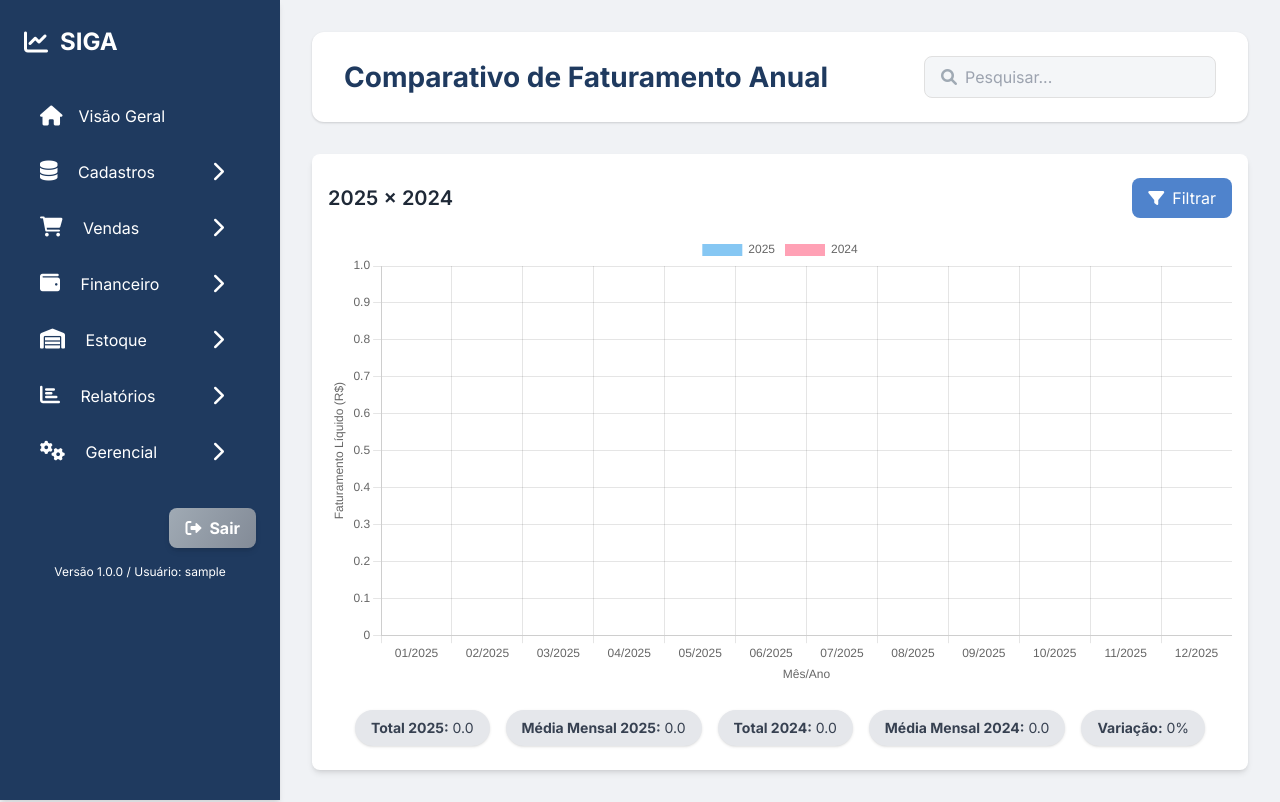
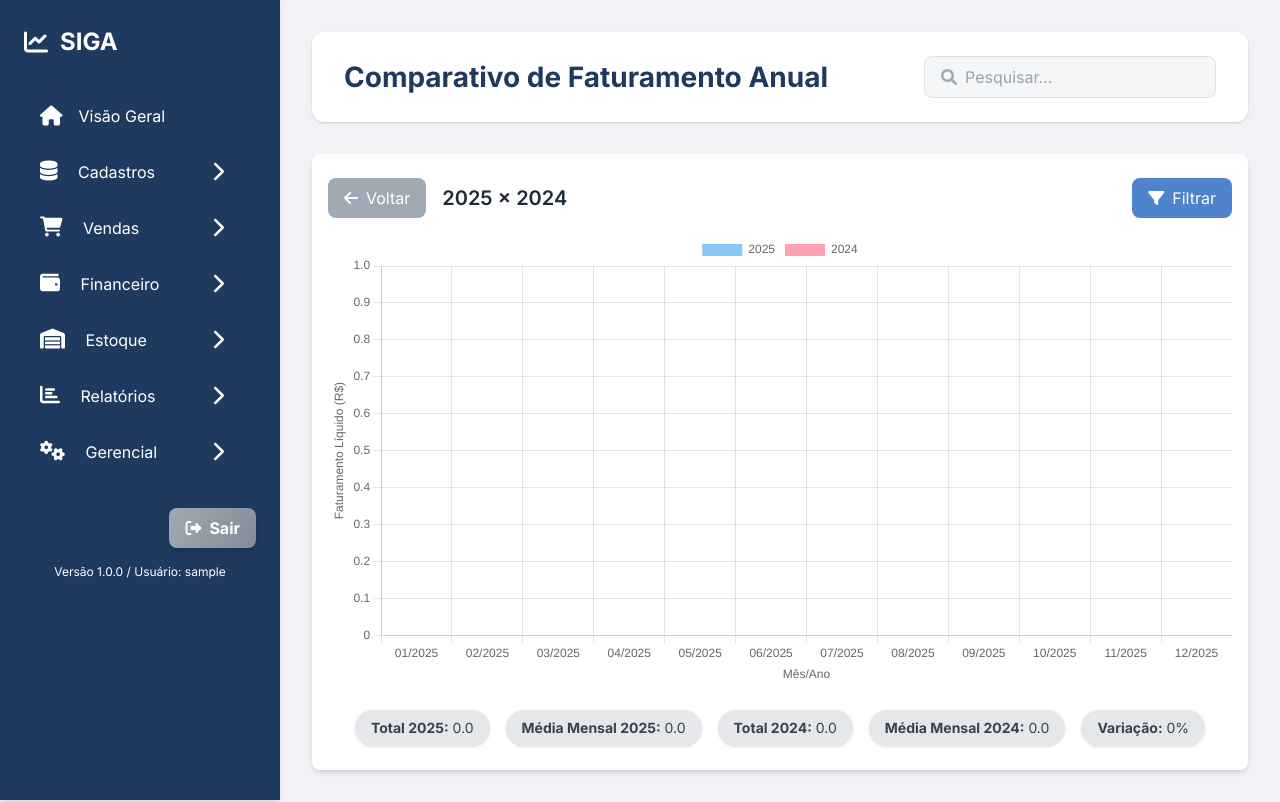
Before and after one commit to FabioVRocha/SIGA, a Flask app: page /report_revenue_comparison in a window 1280 px wide. Run offline with Flask 3, Linux system fonts and the light colour scheme; the visitor is signed in with stand-in values (Sample User, id 1); data that the repository does not hold is empty; some libraries are stand-ins or nearby versions.

Commit message:
Botão Voltar

```diff
--- a/templates/report_revenue_comparison.html
+++ b/templates/report_revenue_comparison.html
@@ -7,7 +7,12 @@
 {% block content %}
 <div class="container mx-auto px-4 py-6 bg-white rounded-lg shadow-md">
     <div class="flex justify-between items-center mb-4">
-        <h2 class="text-xl font-semibold text-gray-800">{{ current_year_label }} x {{ previous_year_label }}</h2>
+        <div class="flex items-center space-x-4">
+            <a href="{{ url_for('revenue_reports') }}" class="btn-secondary flex items-center px-4 py-2 rounded-lg">
+                <i class="fas fa-arrow-left mr-2"></i> Voltar
+            </a>
+            <h2 class="text-xl font-semibold text-gray-800">{{ current_year_label }} x {{ previous_year_label }}</h2>
+        </div>
         <button id="openFilterModalBtn" class="btn-primary flex items-center px-4 py-2 rounded-lg">
             <i class="fas fa-filter mr-2"></i> Filtrar
         </button>
```
